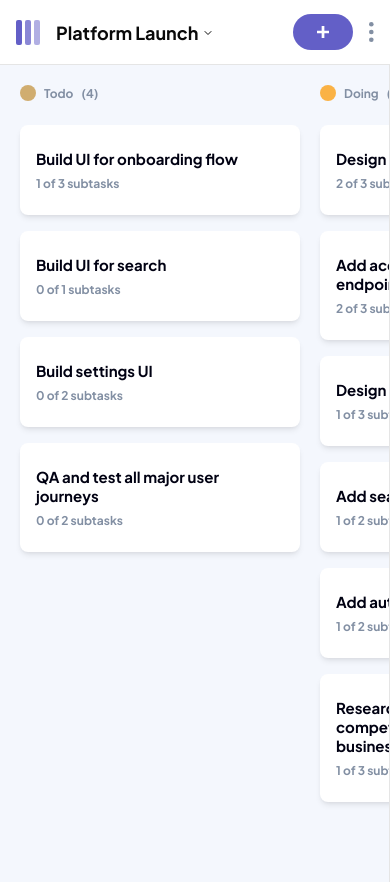
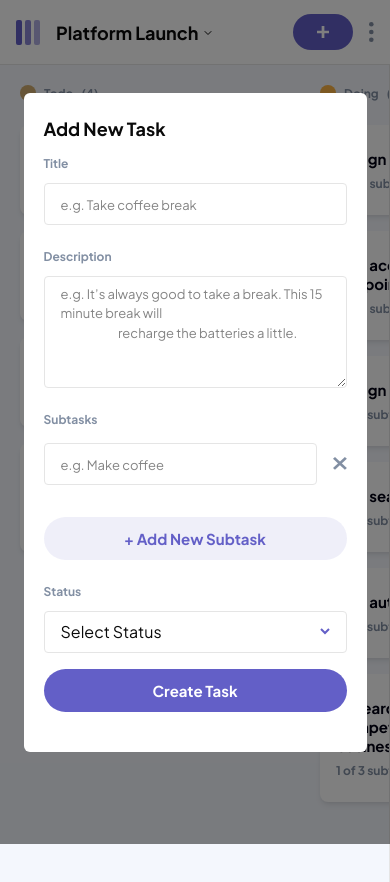
Before and after one commit to IshanVeer/task-management-app, a React (Vite) app: page / in a window 390 px wide. Both pictures are taken after a click on the button 323 px from the left and 32 px from the top of the page. Shown: the top 882 px of the page. Built offline with nearby package versions, Linux system fonts and the light colour scheme.

Commit message:
made card component mobile responsive

```diff
--- a/src/App.tsx
+++ b/src/App.tsx
@@ -85,7 +85,7 @@ function App() {
         </Modal>
       )}
       <Navbar openModalHandler={openModalHandler} />
-      <MobileNavbar />
+      <MobileNavbar openModalHandler={openModalHandler} />
 
       <div className="flex">
         <LeftSidebar
--- a/src/components/shared/MobileNavbar.tsx
+++ b/src/components/shared/MobileNavbar.tsx
@@ -9,8 +9,19 @@ import {
 import { useBoardData } from "@/context/BoardProvider";
 import { Switch } from "@/components/ui/switch";
 import { useTheme } from "@/context/ThemeProvider";
+import type { ModalType } from "@/types";
+import {
+  DropdownMenu,
+  DropdownMenuTrigger,
+  DropdownMenuContent,
+  DropdownMenuItem,
+} from "@/components/ui/dropdown-menu";
 
-const MobileNavbar = () => {
+interface mobileNavProps {
+  openModalHandler: (modalType: ModalType) => void;
+}
+
+const MobileNavbar = ({ openModalHandler }: mobileNavProps) => {
   const { mode, themeToggleHandler } = useTheme();
   const { activeBoard, selectedBoard, boardData, setActiveBoard } =
     useBoardData();
@@ -85,12 +96,35 @@ const MobileNavbar = () => {
 
       {/* button container */}
       <div className="flex items-center gap-4 ">
-        <button className=" rounded-3xl outline-0 px-6 py-3 button-primary">
+        <button
+          onClick={() => openModalHandler("add-task")}
+          disabled={!selectedBoard?.columns.length}
+          className={`${
+            !selectedBoard?.columns.length ? " opacity-50" : "cursor-pointer"
+          } rounded-3xl outline-0 px-6 py-3 button-primary`}
+        >
           <img src="/icons/icon-add-task-mobile.svg" alt="add-task-mobile" />
         </button>
-        <button className="cursor-pointer">
-          <img src="/icons/icon-vertical-ellipsis.svg" alt="board-menu" />
-        </button>
+
+        <DropdownMenu>
+          <DropdownMenuTrigger className="cursor-pointer">
+            <img src="/icons/icon-vertical-ellipsis.svg" alt="board-menu" />
+          </DropdownMenuTrigger>
+          <DropdownMenuContent className="paragraph-medium absolute w-[192px] px-2 py-3 top-0 right-0">
+            <DropdownMenuItem
+              onClick={() => openModalHandler("edit-board")}
+              className="text-light-600 py-2 cursor-pointer"
+            >
+              Edit Board
+            </DropdownMenuItem>
+            <DropdownMenuItem
+              onClick={() => openModalHandler("delete-board")}
+              className="text-red-500 py-2 cursor-pointer"
+            >
+              Delete Board
+            </DropdownMenuItem>
+          </DropdownMenuContent>
+        </DropdownMenu>
       </div>
     </div>
   );
--- a/src/components/ui/Card.tsx
+++ b/src/components/ui/Card.tsx
@@ -2,7 +2,7 @@ import React from "react";
 
 const Card = ({ children }: { children: React.ReactNode }) => {
   return (
-    <div className="w-[480px] background-light900_dark300 px-5 py-6 rounded-sm">
+    <div className="w-[480px] max-sm:w-[343px] background-light900_dark300 px-5 py-6 rounded-sm">
       {children}
     </div>
   );
```
